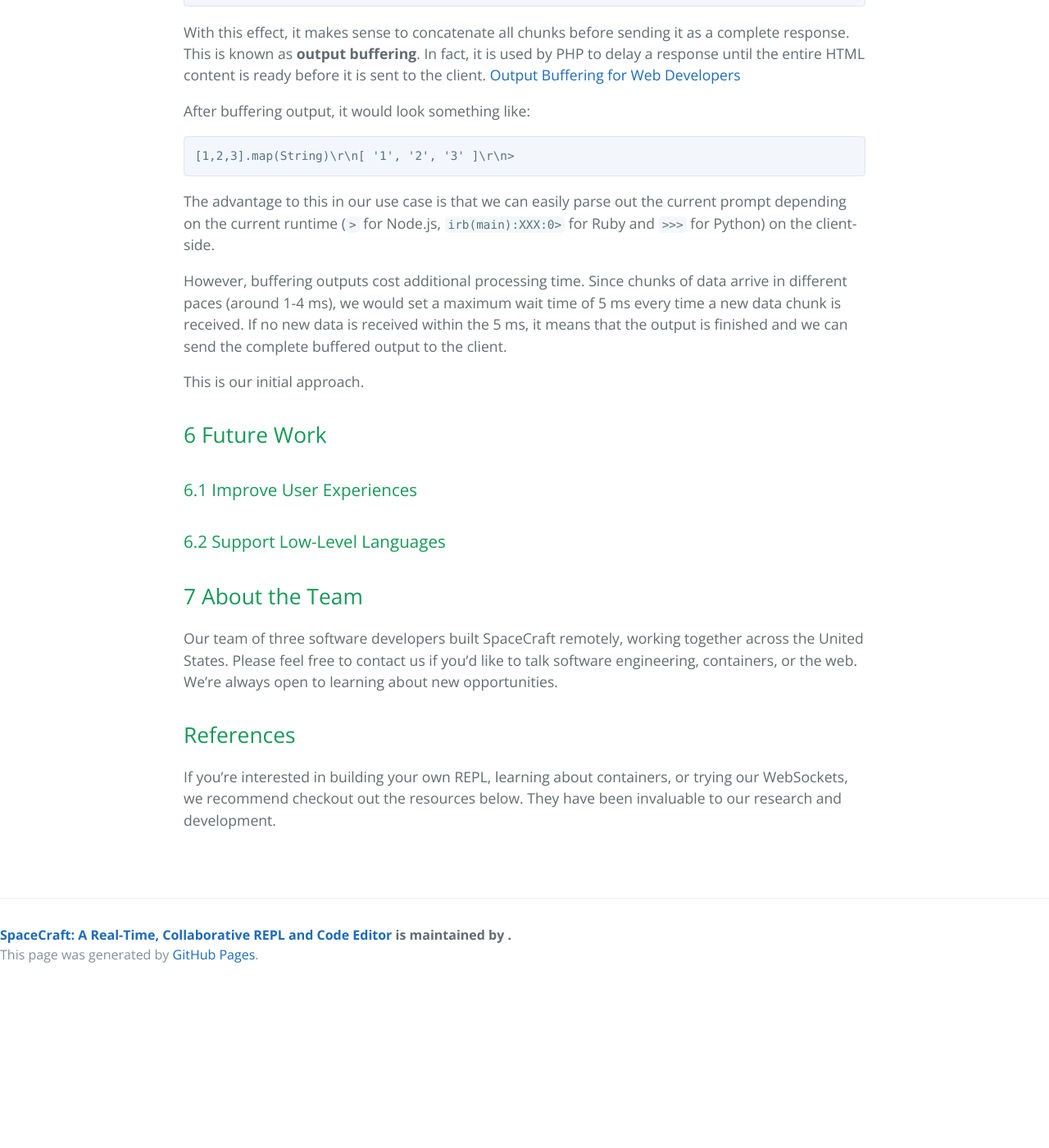
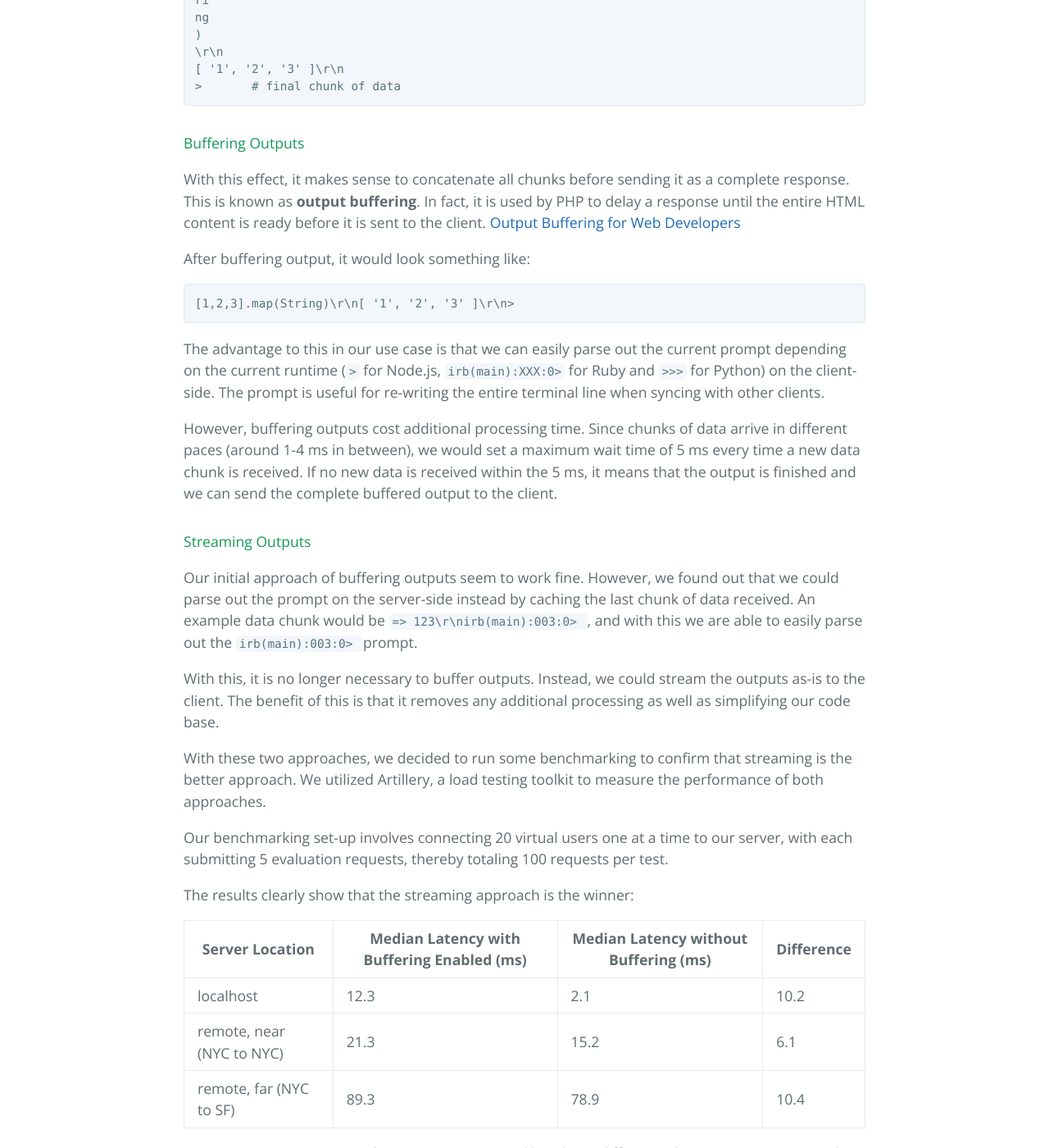
Before and after one commit to spacecraft-repl/spacecraft-repl.github.io, a Jekyll site: the page built from index.md, in a window 1280 px wide and 1400 px high, scrolled down 2397 px. Shown: the whole window at 82% size. Built offline with Jekyll 4.4.1, drawn with Linux system fonts in a browser that asks for light colours; our own code applies the rules of GitHub Pages for plain Markdown files; before the commit the page ends 3573 px from its top, so only the background shows below that; some of the changed text lies outside the part shown.

Commit message:
completed draft for streaming vs buffering outputs
Co-authored-by: YingCGooi <25574844+YingCGooi@users.noreply.github.com>
Co-authored-by: Julius <jrzerwick@gmail.com>
Co-authored-by: Nick Johnson <njohnson7@pm.me>

````diff
--- a/index.md
+++ b/index.md
@@ -28,10 +28,14 @@ In this case study, we'll detail our journey in building this project, the strat
 
 ### 4.1 Connecting Multiple Users to the Same Container
 
-### 4.2 Syncing Input and Output
+### 4.2 Syncing Input
 
-### 4.3 Handling REPL Conflict Resolution
+#### Getting the Current Prompt
 
+### 4.3 Syncing Output
+
+### 4.4 Handling REPL Conflict Resolution
+<!-- OK to not handle conflicts since our use case, we don't expect two users to type in the REPL at the same time -->
 
 ## 5 Optimizations
 
@@ -63,6 +67,7 @@ ng
 >       # final chunk of data
 ```
 
+#### Buffering Outputs
 With this effect, it makes sense to concatenate all chunks before sending it as a complete response. This is known as **output buffering**. In fact, it is used by PHP to delay a response until the entire HTML content is ready before it is sent to the client.
 [Output Buffering for Web Developers](http://web.archive.org/web/20101216035343/http://dev-tips.com/featured/output-buffering-for-web-developers-a-beginners-guide)
 
@@ -72,12 +77,28 @@ After buffering output, it would look something like:
 [1,2,3].map(String)\r\n[ '1', '2', '3' ]\r\n>
 ```
 
-The advantage to this in our use case is that we can easily parse out the current prompt depending on the current runtime (`>` for Node.js, `irb(main):XXX:0>` for Ruby and `>>>` for Python) on the client-side.
+The advantage to this in our use case is that we can easily parse out the current prompt depending on the current runtime (`>` for Node.js, `irb(main):XXX:0>` for Ruby and `>>>` for Python) on the client-side. The prompt is useful for re-writing the entire terminal line when syncing with other clients.
 
-However, buffering outputs cost additional processing time. Since chunks of data arrive in different paces (around 1-4 ms), we would set a maximum wait time of 5 ms every time a new data chunk is received. If no new data is received within the 5 ms, it means that the output is finished and we can send the complete buffered output to the client.
+However, buffering outputs cost additional processing time. Since chunks of data arrive in different paces (around 1-4 ms in between), we would set a maximum wait time of 5 ms every time a new data chunk is received. If no new data is received within the 5 ms, it means that the output is finished and we can send the complete buffered output to the client.
 
-This is our initial approach.
+#### Streaming Outputs
+Our initial approach of buffering outputs seem to work fine. However, we found out that we could parse out the prompt on the server-side instead by caching the last chunk of data received. An example data chunk would be `=> 123\r\nirb(main):003:0> `, and with this we are able to easily parse out the `irb(main):003:0> ` prompt.
 
+With this, it is no longer necessary to buffer outputs. Instead, we could stream the outputs as-is to the client. The benefit of this is that it removes any additional processing as well as simplifying our code base.
+
+With these two approaches, we decided to run some benchmarking to confirm that streaming is the better approach. We utilized Artillery, a load testing toolkit to measure the performance of both approaches.
+
+Our benchmarking set-up involves connecting 20 virtual users one at a time to our server, with each submitting 5 evaluation requests, thereby totaling 100 requests per test.
+
+The results clearly show that the streaming approach is the winner:
+
+| Server Location  |  Median Latency with Buffering Enabled (ms)  | Median Latency without Buffering (ms) | Difference |
+| --- | --- | --- | --- |
+| localhost |  12.3 | 2.1 | 10.2 |
+| remote, near (NYC to NYC) | 21.3 |  15.2 | 6.1 |
+| remote, far (NYC to SF) | 89.3 | 78.9 | 10.4 |
+
+Now 10 ms improvement in latency may not seem like a huge difference, but it represents more than 10% of the total time before a response is received, after an evaluation request has been sent. Our goal here is to minimize the latency to maintain a real-time experience for users, therefore it makes sense to employ streaming instead of buffering.
 
 
 ## 6 Future Work
````
Also changed, not shown: other parts of index.md (+1 -1 lines).
